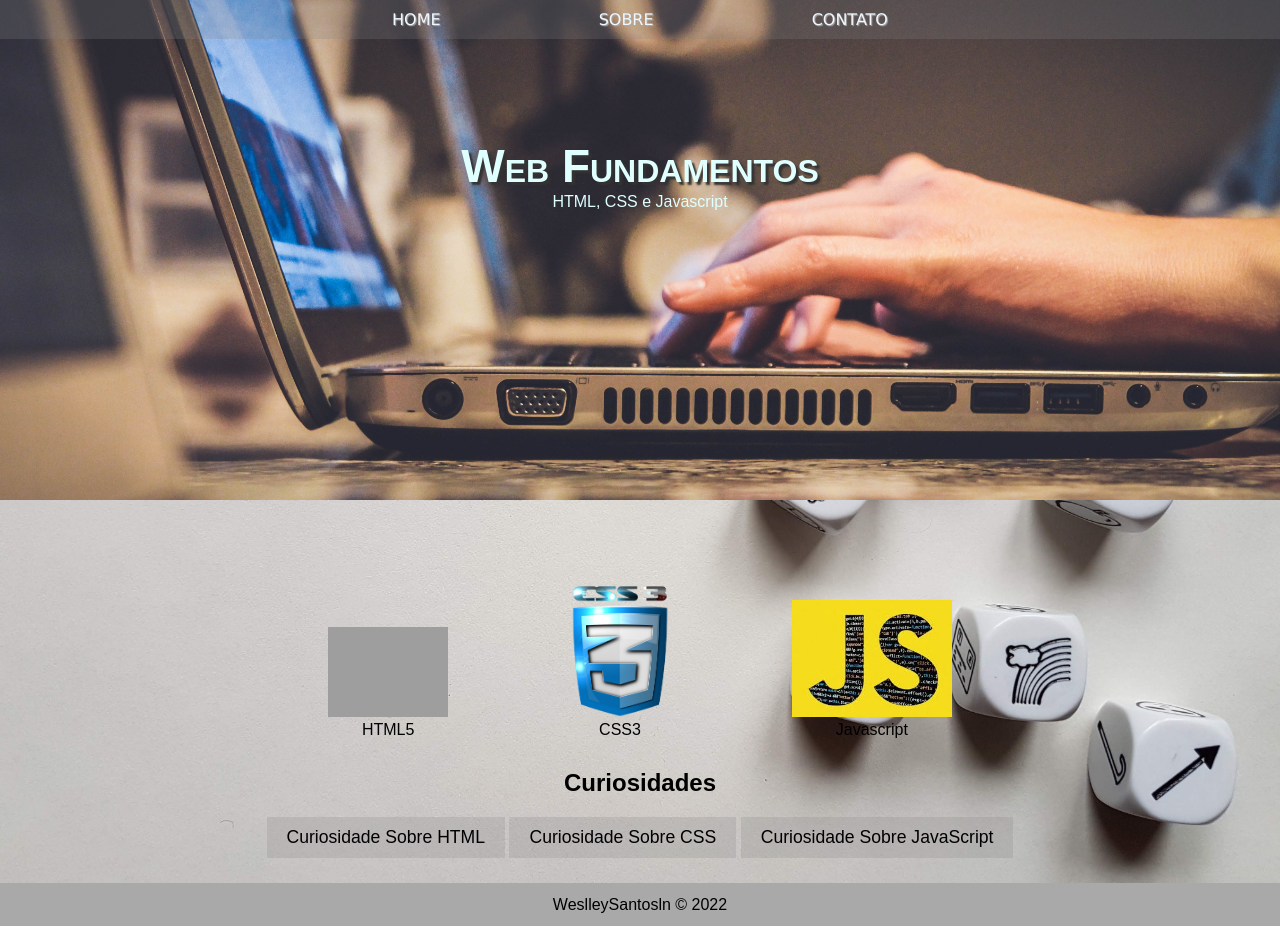
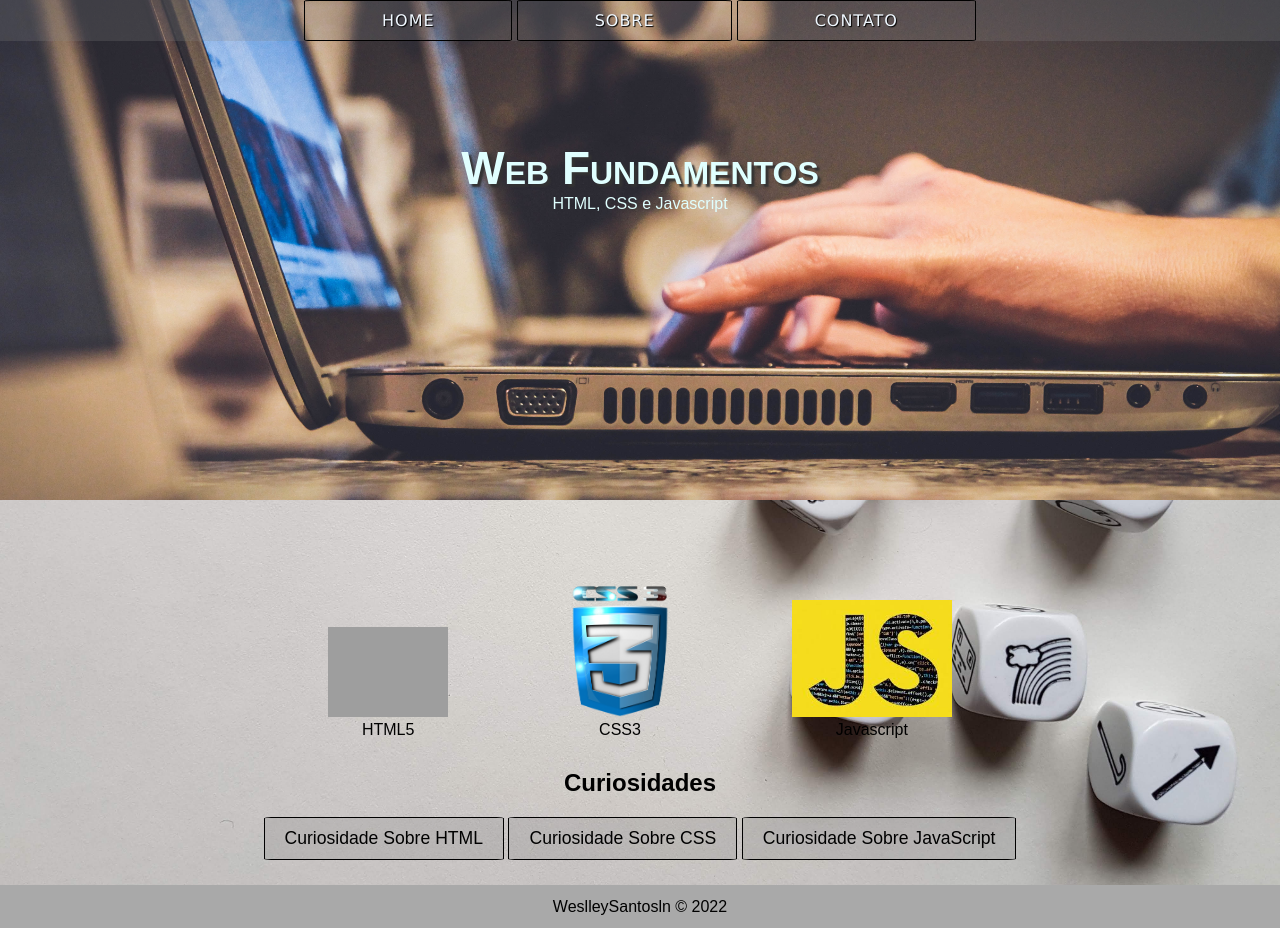
Before and after one commit to WeslleySantosln/First_page_CFE, a plain HTML site: page index.html in a window 1280 px wide. Drawn offline with Linux system fonts and the light colour scheme; grey boxes are pictures that could not be loaded; files whose address does not match are found by name.

Commit message:
Border of buttons

```diff
--- a/CSS/css.css
+++ b/CSS/css.css
@@ -15,8 +15,6 @@ body{
 
 }
 
-
-
 #navHeader ul{
     background-color: rgba(132, 132, 132, 0.235);
     text-align: center;
@@ -33,7 +31,7 @@ body{
     display: inline-block;
     text-decoration: none;
     font-family: verdana, arial, sans-serif;
-    text-shadow: 1px 1px 1px darkgray;
+    text-shadow: 1px 1px 1px black;
     padding: 10px;
     padding-inline: 6%;
     transition: .6s;
@@ -41,6 +39,8 @@ body{
     border: #E0FFFF;
     border-radius: 3%;
     border-width: 10%;
+    border: 1px solid black;
+    letter-spacing: 1px;
 
 }
 
@@ -135,6 +135,8 @@ main{
     text-align: center;
     margin-bottom: 10px;
 
+
+
 }
 
 .content_section_t article ul li a{
@@ -145,7 +147,8 @@ main{
     color: black;
     font-size: 110%;
     background-color: rgba(132, 132, 132, 0.235);
-
+    border-radius: 3%;
+    border: 1px solid black;
 }
 
 
```
